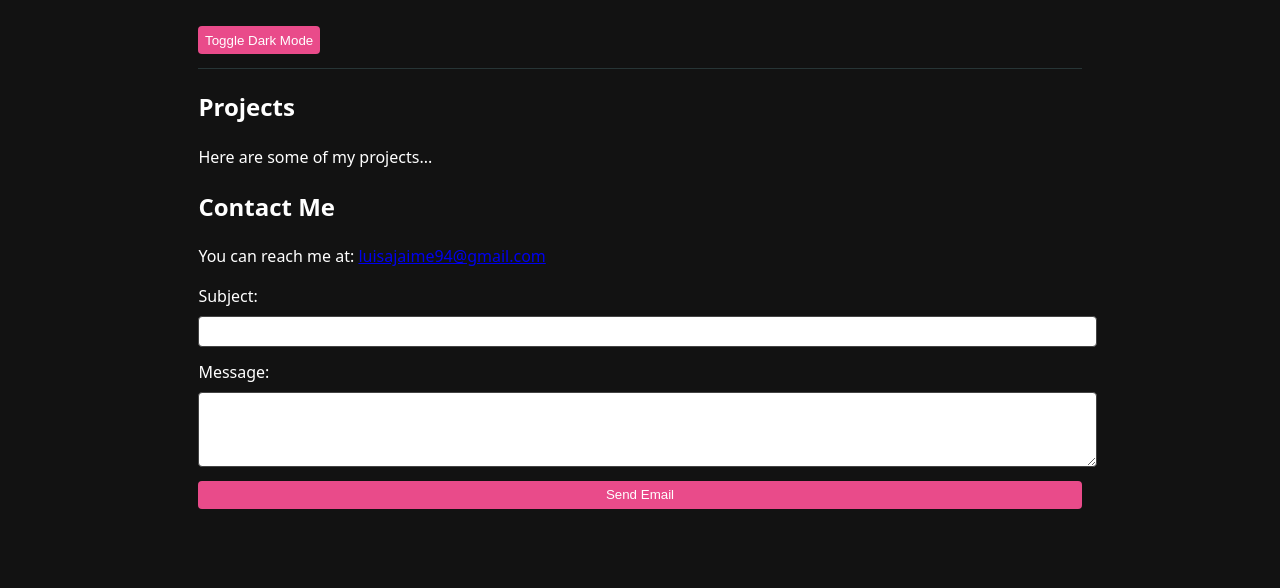
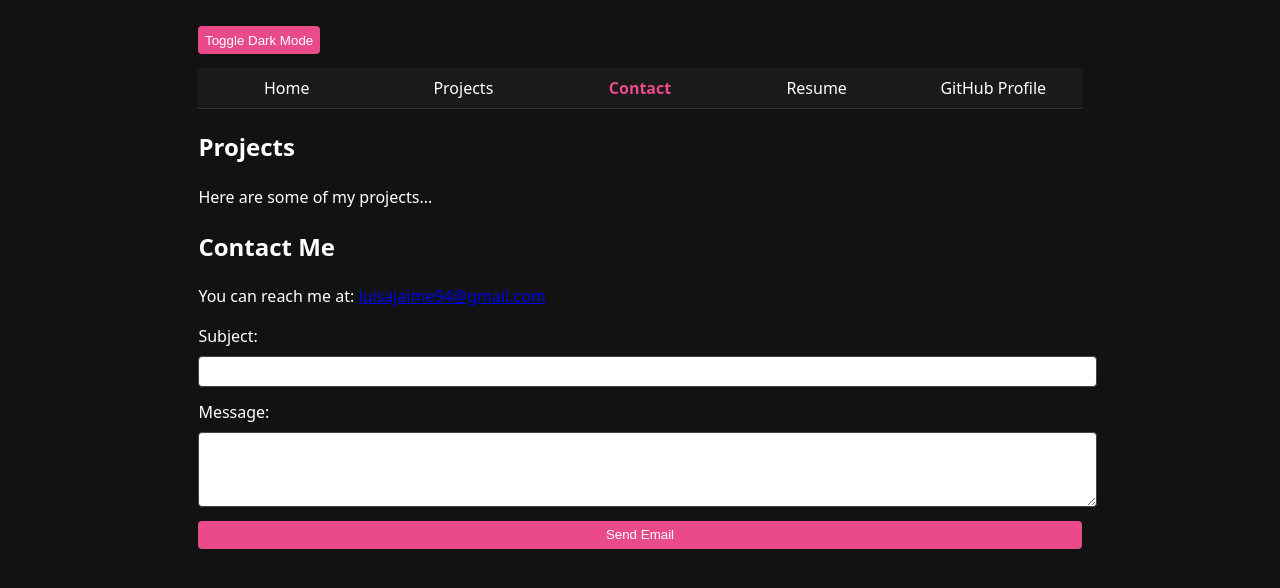
Before and after one commit to Luisajaime94/portafolio-2.0, a plain HTML site: page contact/index.html in a window 1280 px wide. Both pictures are taken after a click on the button "Toggle Dark Mode". Shown: the part 296-884 px from the top of the page. Drawn offline with Linux system fonts and the light colour scheme; files that its build step writes are made by us from their sources; files whose address does not match are found by name.

Commit message:
Update index.html

```diff
--- a/contact/index.html
+++ b/contact/index.html
@@ -39,6 +39,12 @@
             display: flex;
             margin-bottom: 1em; /* Space below the nav */
             border-bottom: 1px solid var(--border-color); /* Cool gray bottom border */
+            background-color: var(--background-color); /* Match background */
+            transition: background-color 0.3s; /* Smooth transition for nav background */
+        }
+
+        body.dark-mode nav {
+            background-color: #1a1a1a; /* Dark background for nav in dark mode */
         }
 
         nav a {
@@ -108,7 +114,9 @@
         <button class="theme-toggle" id="theme-toggle">Toggle Dark Mode</button>
     </header>
 
-    <nav id="navbar"></nav>
+    <nav id="navbar">
+        <ul></ul> <!-- Add an unordered list to hold the navigation items -->
+    </nav>
 
     <section id="projects">
         <h2>Projects</h2>
@@ -131,32 +139,47 @@
     </section>
 
     <script>
-        const form = document.getElementById('contact-form');
+        // Your JavaScript code here to generate the navigation
+        const pages = [
+            { url: '../index.html', title: 'Home' },
+            { url: '../projects/index.html', title: 'Projects' },
+            { url: '../contact/index.html', title: 'Contact' },
+            { url: '../CV/index.html', title: 'Resume' },
+            { url: 'https://github.com/Luisajaime94', title: 'GitHub Profile' }
+        ];
 
-        form?.addEventListener('submit', (event) => {
-            event.preventDefault(); // Prevent default form submission
+        // Create the navigation element
+        const nav = document.querySelector('nav ul');
 
-            const data = new FormData(form);
-            const params = [];
+        // Create links for the navigation
+        for (let p of pages) {
+            const a = document.createElement('a');
+            a.href = p.url;
+            a.textContent = p.title;
 
-            for (let [name, value] of data) {
-                // Properly encode the value
-                params.push(`${encodeURIComponent(name)}=${encodeURIComponent(value)}`);
+            // Open external links in a new tab
+            if (!p.url.startsWith('.')) {
+                a.target = "_blank";
             }
 
-            // Construct the URL
-            const url = `${form.action}?${params.join('&')}`;
+            const li = document.createElement('li');
+            li.appendChild(a);
+            nav.appendChild(li);
+        }
 
-            // Open the email client
-            location.href = url;
-        });
+        // Color scheme switcher functionality
+        const themeToggle = document.getElementById('theme-toggle');
+        themeToggle.addEventListener('click', toggleDarkMode);
 
-        // Dark Mode Toggle
-        const themeToggle = document.getElementById('theme-toggle');
+        function toggleDarkMode() {
+            document.body.classList.toggle('dark-mode');
+        }
 
-        themeToggle.addEventListener('click', () => {
-            document.body.classList.toggle('dark-mode');
-        });
+        // Load saved color scheme
+        const savedScheme = localStorage.getItem('colorScheme');
+        if (savedScheme) {
+            document.body.classList.toggle('dark-mode', savedScheme === 'dark');
+        }
     </script>
 </body>
 </html>
```
